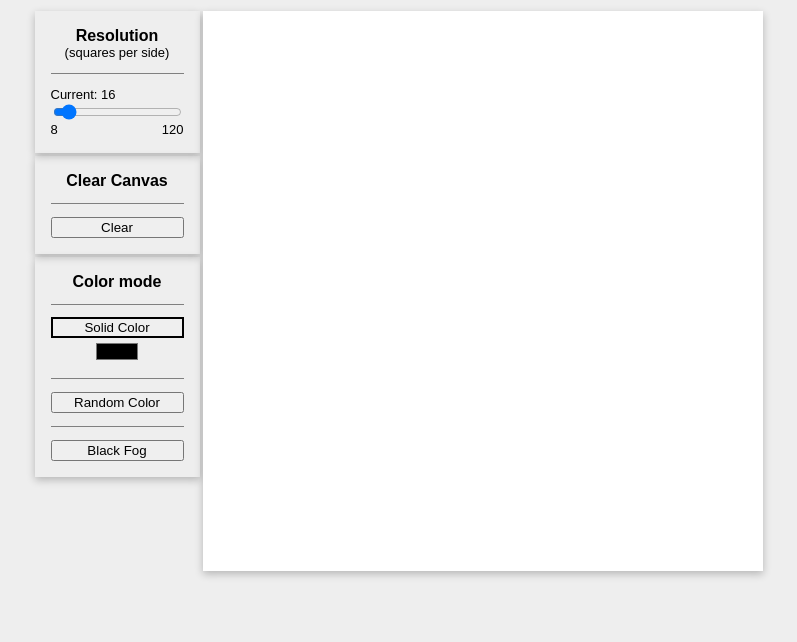
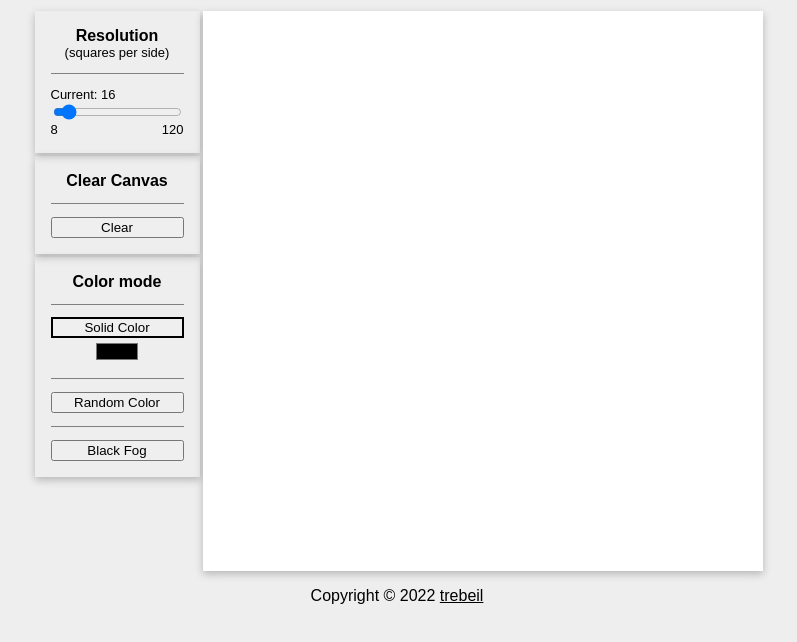
Before and after one commit to trebeil/TOP-etch-a-sketch, a plain HTML site: page index.html in a window 1280 px wide. Shown: the part 116-758 px from the top of the page, without its empty margins (243-1040 px from the left). Drawn offline with Linux system fonts and the light colour scheme.

Commit message:
Add footer

```diff
--- a/index.html
+++ b/index.html
@@ -40,6 +40,6 @@
             </div>
             <div class="container"></div>
         </div>
-        <div class="footer"></div>
+        <div class="footer">Copyright &copy; 2022 <a href="https://github.com/trebeil">trebeil</a></div>
     </body>
 </html>
--- a/styles.css
+++ b/styles.css
@@ -75,3 +75,11 @@ input {
     flex-wrap: wrap;
     box-shadow: rgba(0, 0, 0, 0.24) 0px 3px 8px;
 }
+
+.footer {
+    margin-top: 1rem;
+}
+
+a, a:visited {
+    color: black;
+}
```
